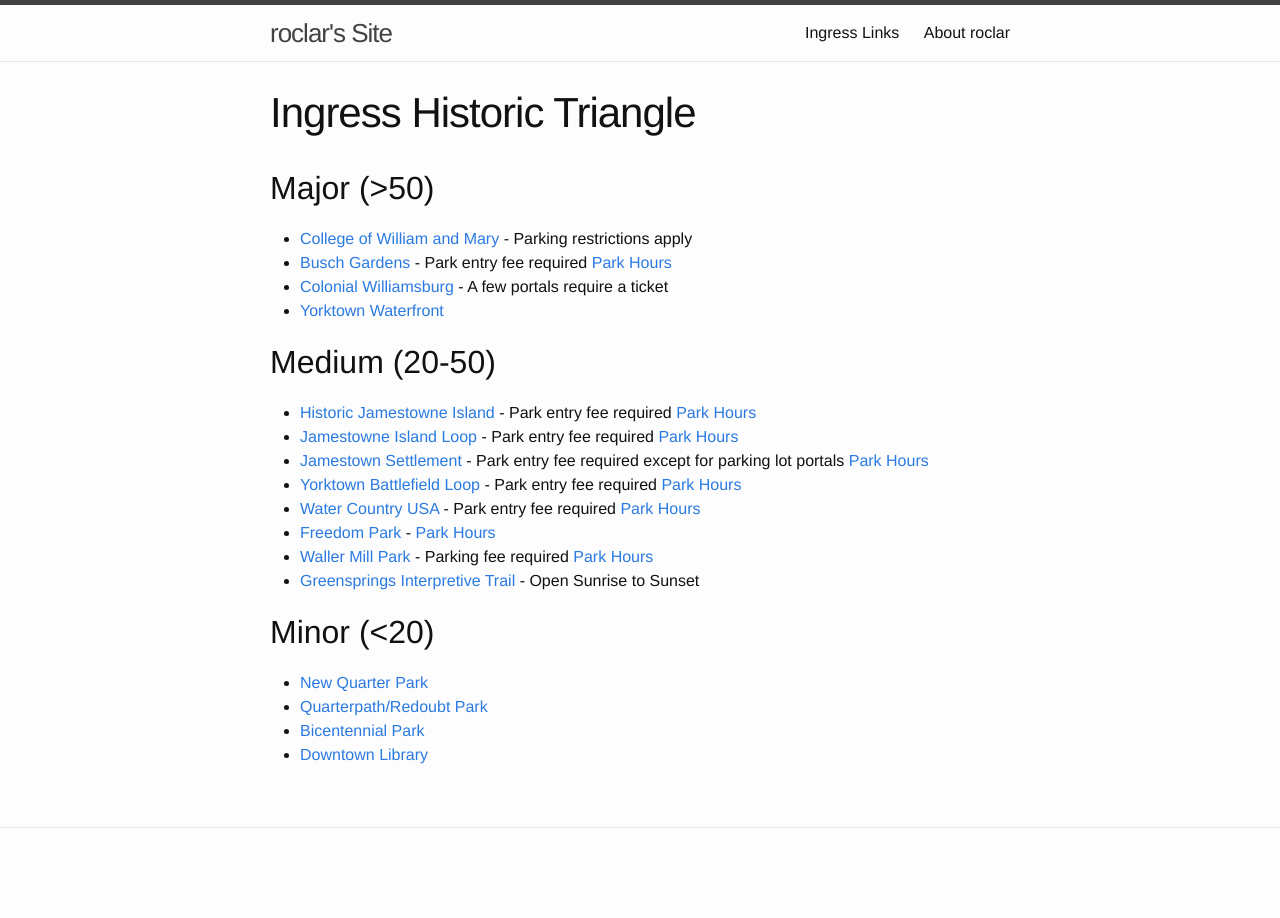
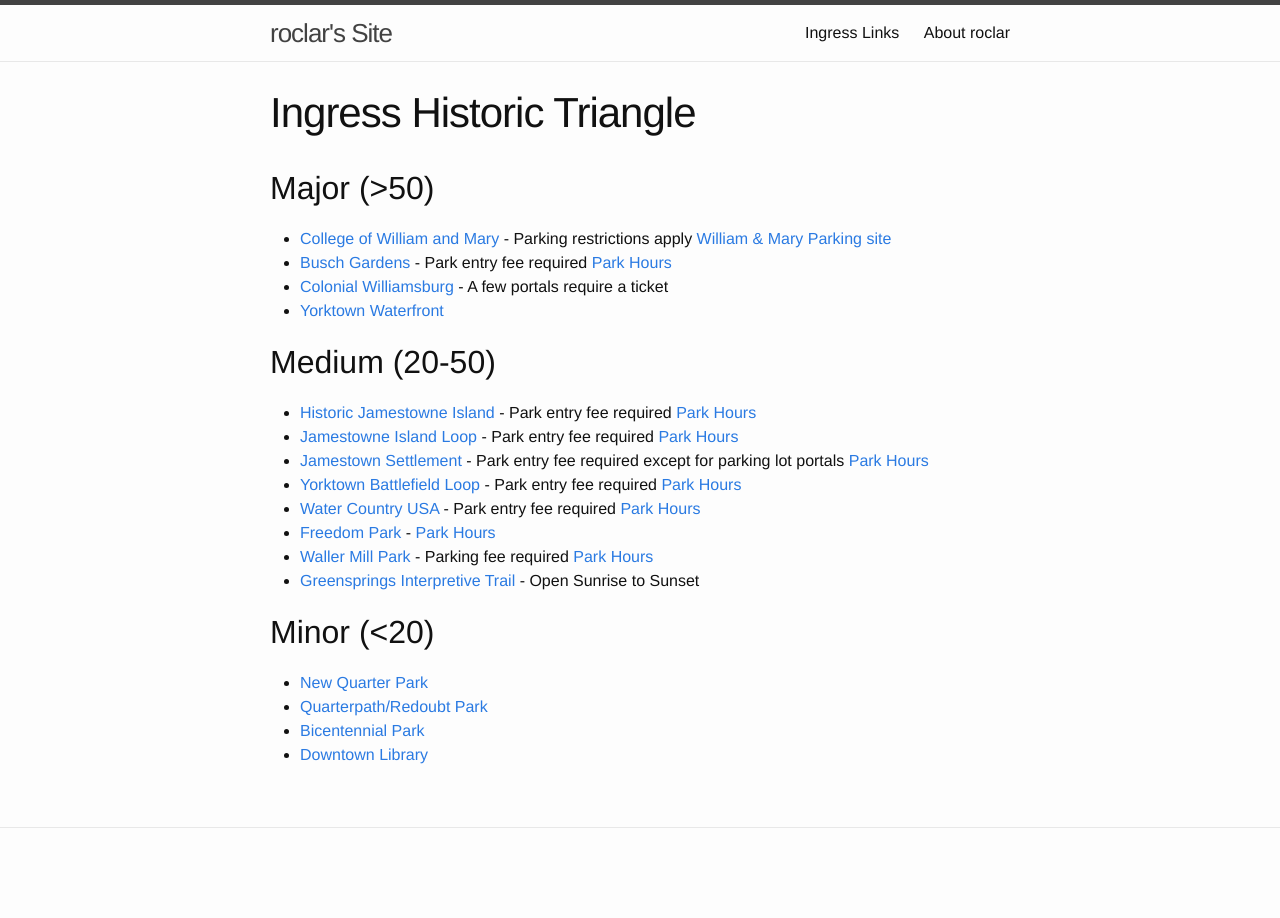
Before and after one commit to roclar/roclar.github.io, a Jekyll site: the page built from ingressHT.md, in a window 1280 px wide. Built offline with Jekyll 4.4.1, drawn with Linux system fonts in a browser that asks for light colours.

Commit message:
Added WM parking site

```diff
--- a/ingressHT.md
+++ b/ingressHT.md
@@ -6,7 +6,7 @@
 
 ## Major (>50)
 
-- [College of William and Mary](https://www.ingress.com/intel?ll=37.2709,-76.70755&z=17&pll=37.2709,-76.70755) - Parking restrictions apply
+- [College of William and Mary](https://www.ingress.com/intel?ll=37.2709,-76.70755&z=17&pll=37.2709,-76.70755) - Parking restrictions apply [William & Mary Parking site](https://www.wm.edu/offices/auxiliary/parkingandtransportation/)
 - [Busch Gardens](https://www.ingress.com/intel?ll=37.236624,-76.646504&z=17&pll=37.236624,-76.646504) - Park entry fee required [Park Hours](https://seaworldparks.com/en/buschgardens-williamsburg/park-info/park-hours?from=Top_Nav)
 - [Colonial Williamsburg](https://www.ingress.com/intel?ll=37.27156,-76.693314&z=17&pll=37.27156,-76.693314) - A few portals require a ticket
 - [Yorktown Waterfront](https://www.ingress.com/intel?ll=37.236009,-76.50917&z=17&pll=37.236009,-76.50917)
```
